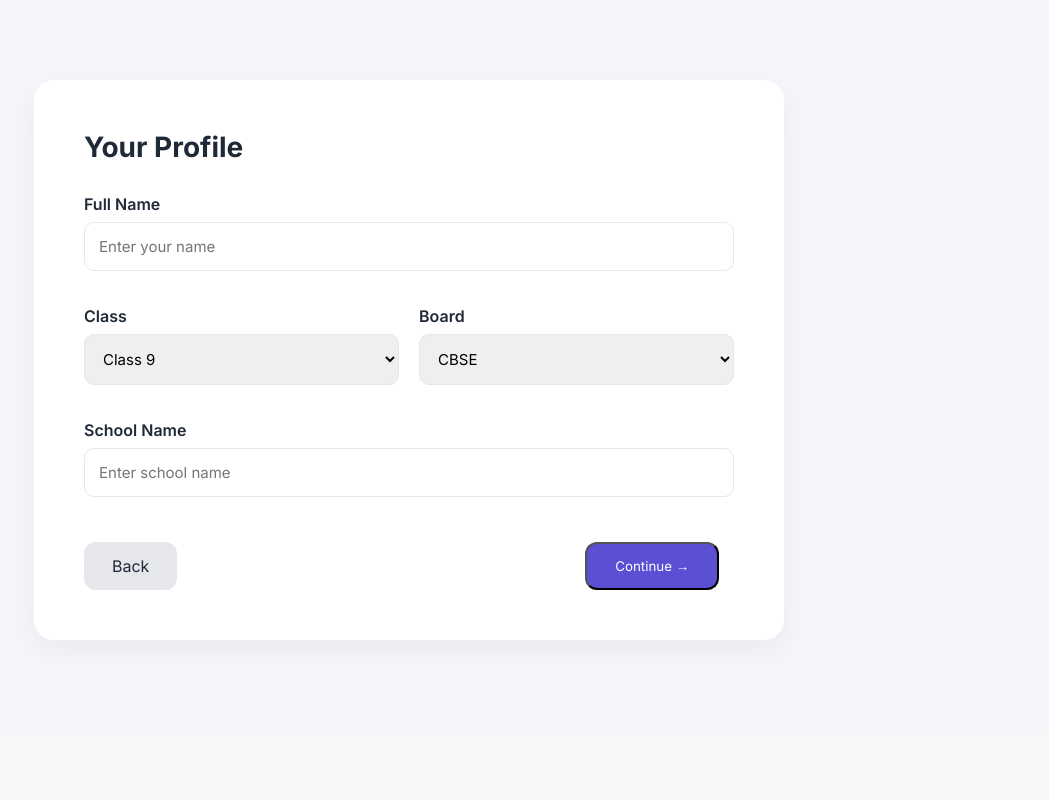
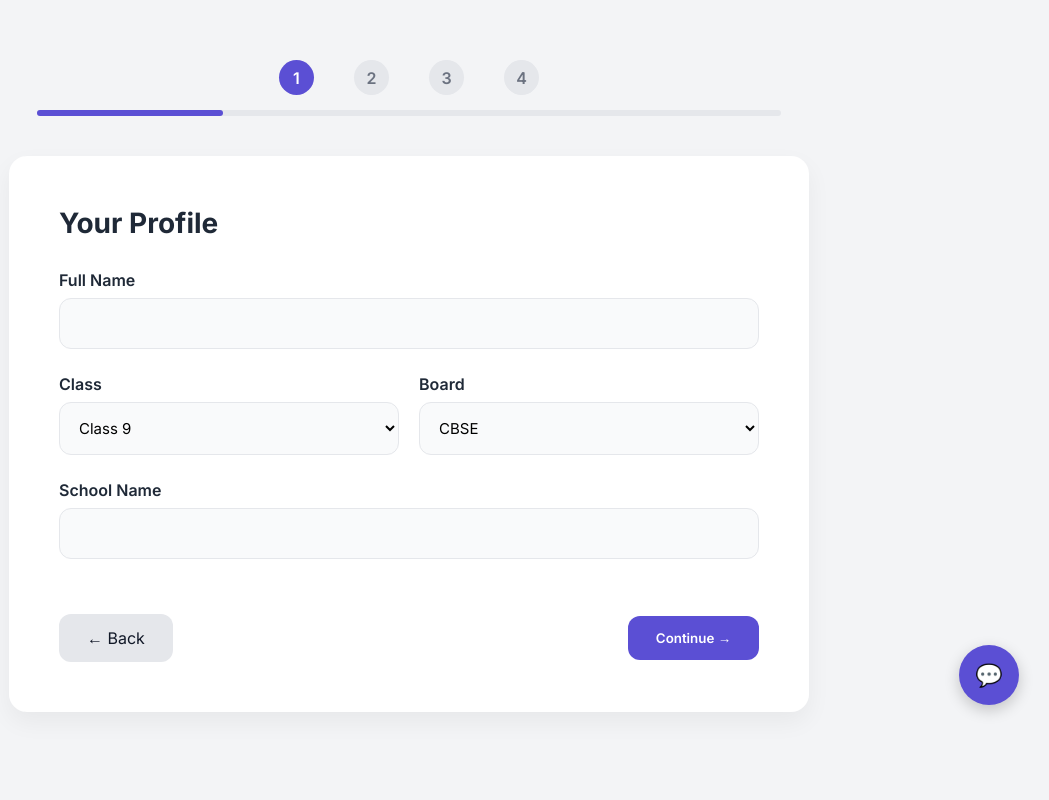
Before and after one commit to yasaswiniii0822/Vidhyapath, a Flask app: page /profile in a window 1280 px wide. Shown: the part 65-865 px from the top of the page, without its empty margins (231-1280 px from the left). Before the commit the page ends 655 px from the top, so only its background shows below. Run offline with Flask 3, Linux system fonts and the light colour scheme.

Commit message:
scroll bar on top

```diff
--- a/static/css/style.css
+++ b/static/css/style.css
@@ -172,3 +172,143 @@ form input, form select {
     justify-content: space-between;
     margin-top: 30px;
 }
+
+/* PAGE BACKGROUND */
+.page-wrapper {
+    padding: 60px 20px;
+    background: #f3f4f6;
+    min-height: 100vh;
+}
+
+/* PROGRESS STEPS */
+.progress-container {
+    display: flex;
+    justify-content: center;
+    gap: 40px;
+    margin-bottom: 15px;
+}
+
+.step {
+    width: 35px;
+    height: 35px;
+    border-radius: 50%;
+    background: #e5e7eb;
+    display: flex;
+    align-items: center;
+    justify-content: center;
+    font-weight: 600;
+    color: #6b7280;
+}
+
+.step.active {
+    background: #5b4fd4;
+    color: white;
+}
+
+.progress-bar {
+    width: 60%;
+    height: 6px;
+    background: #e5e7eb;
+    margin: 0 auto 40px auto;
+    border-radius: 20px;
+}
+
+.progress-fill {
+    height: 100%;
+    background: #5b4fd4;
+    border-radius: 20px;
+}
+
+/* PROFILE CARD */
+.profile-card {
+    width: 800px;
+    margin: auto;
+    background: white;
+    padding: 50px;
+    border-radius: 18px;
+    box-shadow: 0 10px 25px rgba(0,0,0,0.05);
+}
+
+.profile-card h2 {
+    font-size: 28px;
+    margin-bottom: 30px;
+}
+
+/* FORM STYLING */
+.profile-card label {
+    font-weight: 600;
+    display: block;
+    margin-bottom: 8px;
+}
+
+.profile-card input,
+.profile-card select {
+    width: 100%;
+    padding: 15px;
+    margin-bottom: 25px;
+    border-radius: 12px;
+    border: 1px solid #e5e7eb;
+    background: #f9fafb;
+    font-size: 15px;
+}
+
+.profile-card input:focus,
+.profile-card select:focus {
+    outline: none;
+    border-color: #5b4fd4;
+    background: white;
+}
+
+/* ROW */
+.row {
+    display: flex;
+    gap: 20px;
+}
+
+.row div {
+    flex: 1;
+}
+
+/* BUTTONS */
+.button-row {
+    display: flex;
+    justify-content: space-between;
+    align-items: center;
+}
+
+.btn-primary {
+    background: #5b4fd4;
+    color: white;
+    padding: 14px 28px;
+    border-radius: 12px;
+    border: none;
+    cursor: pointer;
+    font-weight: 600;
+}
+
+.btn-secondary {
+    background: #e5e7eb;
+    padding: 14px 28px;
+    border-radius: 12px;
+    text-decoration: none;
+    color: #111827;
+    font-weight: 500;
+}
+
+/* FLOATING CHAT */
+.chat-button {
+    position: fixed;
+    bottom: 30px;
+    right: 30px;
+    width: 60px;
+    height: 60px;
+    background: #5b4fd4;
+    border-radius: 50%;
+    display: flex;
+    align-items: center;
+    justify-content: center;
+    color: white;
+    font-size: 22px;
+    box-shadow: 0 5px 15px rgba(0,0,0,0.2);
+    cursor: pointer;
+}
--- a/templates/profile.html
+++ b/templates/profile.html
@@ -1,20 +1,32 @@
 {% extends "base.html" %}
 {% block content %}
 
-<div class="profile-wrapper">
+<div class="page-wrapper">
+
+    <!-- STEP PROGRESS -->
+    <div class="progress-container">
+        <div class="step active">1</div>
+        <div class="step">2</div>
+        <div class="step">3</div>
+        <div class="step">4</div>
+    </div>
+
+    <div class="progress-bar">
+        <div class="progress-fill" style="width: 25%;"></div>
+    </div>
+
+    <!-- PROFILE CARD -->
     <div class="profile-card">
 
         <h2>Your Profile</h2>
 
         <form method="POST">
 
-            <div class="form-group">
-                <label>Full Name</label>
-                <input type="text" name="name" placeholder="Enter your name" required>
-            </div>
+            <label>Full Name</label>
+            <input type="text" name="name" required>
 
             <div class="row">
-                <div class="form-group">
+                <div>
                     <label>Class</label>
                     <select name="class">
                         <option>Class 9</option>
@@ -24,7 +36,7 @@
                     </select>
                 </div>
 
-                <div class="form-group">
+                <div>
                     <label>Board</label>
                     <select name="board">
                         <option>CBSE</option>
@@ -34,19 +46,20 @@
                 </div>
             </div>
 
-            <div class="form-group">
-                <label>School Name</label>
-                <input type="text" name="school" placeholder="Enter school name" required>
-            </div>
+            <label>School Name</label>
+            <input type="text" name="school" required>
 
             <div class="button-row">
-                <a href="/" class="secondary-btn">Back</a>
-                <button type="submit" class="primary-btn">Continue →</button>
+                <a href="/" class="btn-secondary">← Back</a>
+                <button type="submit" class="btn-primary">Continue →</button>
             </div>
 
         </form>
+    </div>
 
-    </div>
+    <!-- FLOAT CHAT -->
+    <div class="chat-button">💬</div>
+
 </div>
 
 {% endblock %}
```
